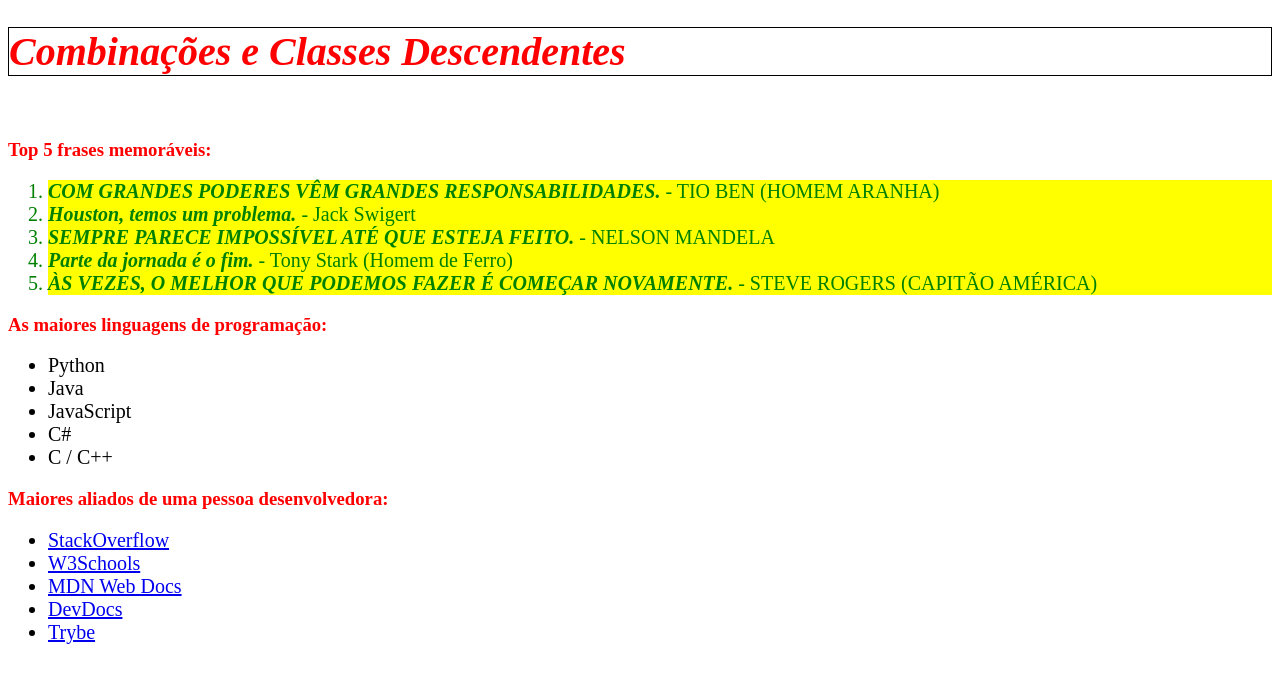
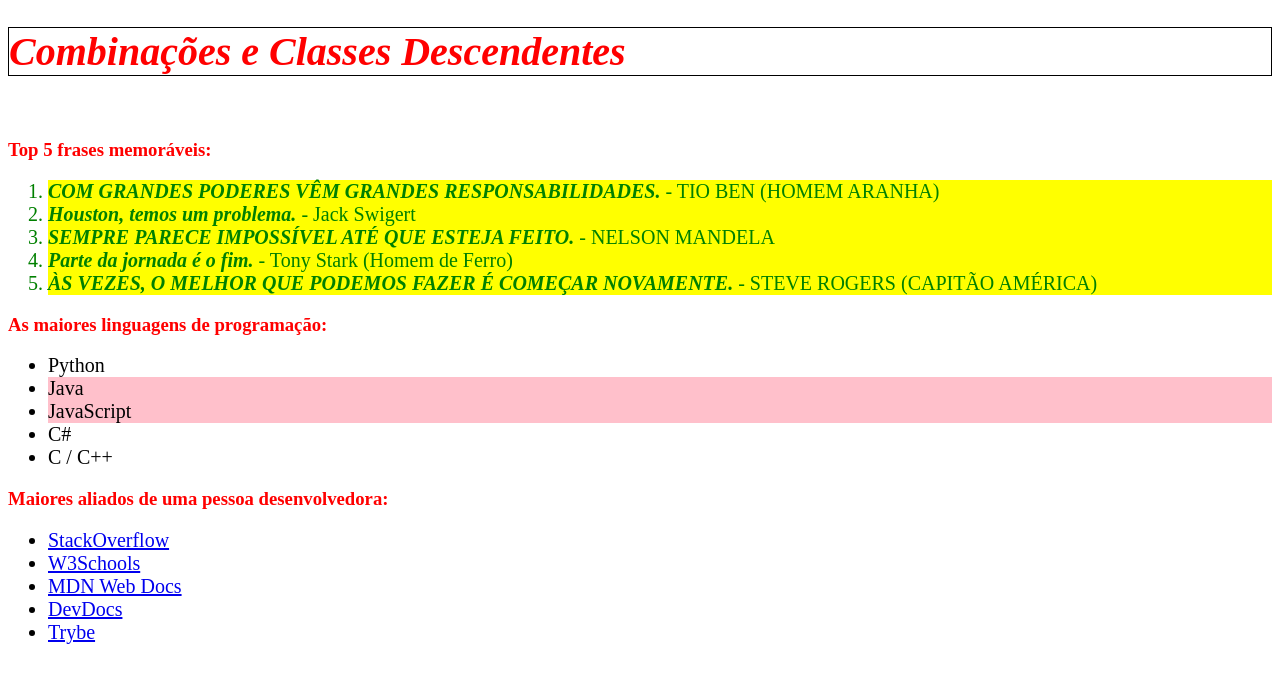
Before and after one commit to brunomessiasf/trybe-exercicios, a plain HTML site: page dia-3-html-css/exercicio-sites-aliados.html in a window 1280 px wide. Drawn offline with Linux system fonts and the light colour scheme.

Commit message:
Exercicio sites-aliados altera cor de fundo linguagens

```diff
--- a/dia-3-html-css/exercicio-sites-aliados.html
+++ b/dia-3-html-css/exercicio-sites-aliados.html
@@ -17,10 +17,10 @@
       <li><em>Às vezes, o melhor que podemos fazer é começar novamente.</em> - Steve Rogers (Capitão América)</li>
     </ol>
     <h3>As maiores linguagens de programação:</h3>
-    <ul>
+    <ul id="Linguagens">
       <li>Python</li>
-      <li>Java</li>
-      <li>JavaScript</li>
+      <li class="pink-bg">Java</li>
+      <li class="pink-bg">JavaScript</li>
       <li>C#</li>
       <li>C / C++</li>
     </ul>
--- a/dia-3-html-css/sites-aliados.css
+++ b/dia-3-html-css/sites-aliados.css
@@ -26,3 +26,9 @@
   li em {
     font-weight: bold;
   }
+  #linguagens li:not(:nth-child(n + 4)) {
+    color: blue;
+  }
+  .pink-bg {
+    background-color: pink;
+  }
```
